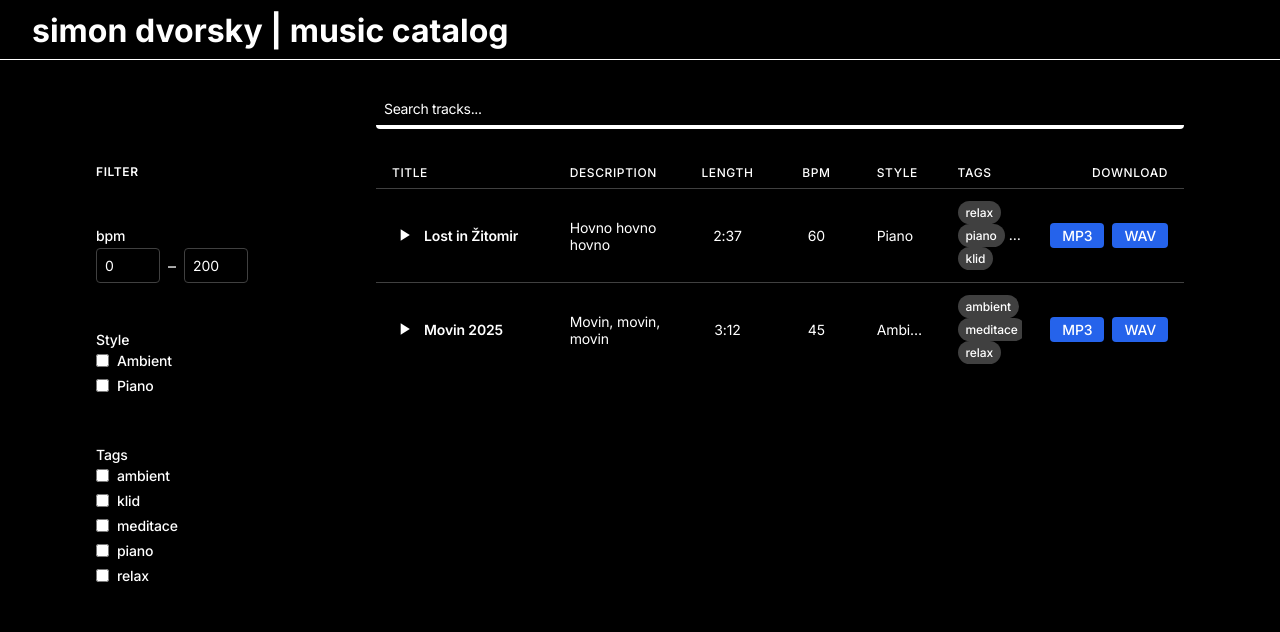
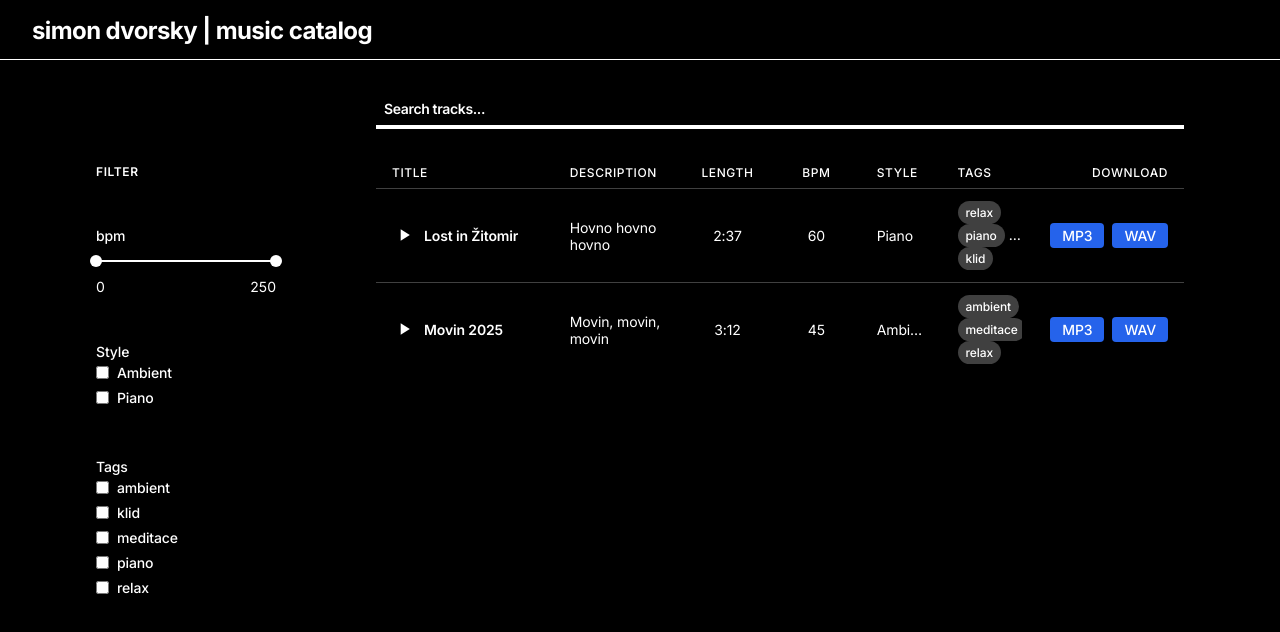
Before and after one commit to cortigiano23/hudebni-knihovna, a Next.js app: page / in a window 1280 px wide. Shown: the top 632 px of the page. Built offline with nearby package versions, Linux system fonts and the light colour scheme.

Commit message:
dobrej prototyp - funkční

```diff
--- a/components/TracksTable.tsx
+++ b/components/TracksTable.tsx
@@ -1,14 +1,16 @@
 'use client';
 
-import { useState } from "react";
+import { useState, useRef, useEffect } from "react";
 import { tracks } from "@/data/tracks";
 
 export default function TracksTable() {
   const [search, setSearch] = useState("");
   const [playingTrackId, setPlayingTrackId] = useState<string | null>(null);
-  const [bpmRange, setBpmRange] = useState<[number, number]>([0, 200]);
+  const [bpmRange, setBpmRange] = useState<[number, number]>([0, 250]);
   const [selectedTags, setSelectedTags] = useState<string[]>([]);
   const [selectedStyles, setSelectedStyles] = useState<string[]>([]);
+  const [isDragging, setIsDragging] = useState<'min' | 'max' | null>(null);
+  const sliderRef = useRef<HTMLDivElement>(null);
 
   // Get all unique tags and styles
   const allTags = Array.from(new Set(tracks.flatMap((track) => track.tags ?? [])));
@@ -19,6 +21,44 @@ export default function TracksTable() {
         .filter((style): style is string => style !== undefined)
     )
   );
+
+  const handleMouseDown = (e: React.MouseEvent, type: 'min' | 'max') => {
+    e.preventDefault();
+    setIsDragging(type);
+  };
+
+  const handleMouseMove = (e: MouseEvent) => {
+    if (!isDragging || !sliderRef.current) return;
+
+    const slider = sliderRef.current;
+    const rect = slider.getBoundingClientRect();
+    const x = Math.max(0, Math.min(e.clientX - rect.left, rect.width));
+    const percentage = x / rect.width;
+    const value = Math.round(percentage * 250);
+
+    if (isDragging === 'min') {
+      const newMin = Math.min(value, bpmRange[1] - 1);
+      setBpmRange([newMin, bpmRange[1]]);
+    } else {
+      const newMax = Math.max(value, bpmRange[0] + 1);
+      setBpmRange([bpmRange[0], newMax]);
+    }
+  };
+
+  const handleMouseUp = () => {
+    setIsDragging(null);
+  };
+
+  useEffect(() => {
+    if (isDragging) {
+      document.addEventListener('mousemove', handleMouseMove);
+      document.addEventListener('mouseup', handleMouseUp);
+    }
+    return () => {
+      document.removeEventListener('mousemove', handleMouseMove);
+      document.removeEventListener('mouseup', handleMouseUp);
+    };
+  }, [isDragging, bpmRange]);
 
   // Filter tracks based on all criteria
   const filteredTracks = tracks.filter((track) => {
@@ -64,26 +104,68 @@ export default function TracksTable() {
         {/* BPM Range */}
         <div style={{ marginBottom: '3rem' }}>
           <label>bpm</label>
-          <div className="bpm-inputs">
-            <input
-              type="number"
-              min={0}
-              max={bpmRange[1]}
-              value={bpmRange[0]}
-              onChange={(e) =>
-                setBpmRange([+e.target.value, bpmRange[1]])
-              }
+          <div
+            ref={sliderRef}
+            className="dual-range-slider"
+            style={{
+              position: 'relative',
+              height: '2px',
+              background: '#404040',
+              marginTop: '1rem',
+              marginBottom: '1rem',
+              width: '100%',
+              maxWidth: '180px',
+              cursor: 'pointer'
+            }}
+          >
+            <div
+              className="range-track"
+              style={{
+                position: 'absolute',
+                height: '100%',
+                background: '#ffffff',
+                left: `${(bpmRange[0] / 250) * 100}%`,
+                right: `${100 - (bpmRange[1] / 250) * 100}%`
+              }}
             />
-            <span>–</span>
-            <input
-              type="number"
-              min={bpmRange[0]}
-              max={300}
-              value={bpmRange[1]}
-              onChange={(e) =>
-                setBpmRange([bpmRange[0], +e.target.value])
-              }
+            <div
+              className="range-thumb min"
+              style={{
+                position: 'absolute',
+                width: '12px',
+                height: '12px',
+                background: '#ffffff',
+                borderRadius: '50%',
+                left: `${(bpmRange[0] / 250) * 100}%`,
+                transform: 'translate(-50%, -50%)',
+                top: '50%',
+                cursor: 'pointer',
+                zIndex: 1,
+                touchAction: 'none'
+              }}
+              onMouseDown={(e) => handleMouseDown(e, 'min')}
             />
+            <div
+              className="range-thumb max"
+              style={{
+                position: 'absolute',
+                width: '12px',
+                height: '12px',
+                background: '#ffffff',
+                borderRadius: '50%',
+                left: `${(bpmRange[1] / 250) * 100}%`,
+                transform: 'translate(-50%, -50%)',
+                top: '50%',
+                cursor: 'pointer',
+                zIndex: 1,
+                touchAction: 'none'
+              }}
+              onMouseDown={(e) => handleMouseDown(e, 'max')}
+            />
+          </div>
+          <div style={{ display: 'flex', justifyContent: 'space-between', fontSize: '0.875rem', maxWidth: '180px' }}>
+            <span>{bpmRange[0]}</span>
+            <span>{bpmRange[1]}</span>
           </div>
         </div>
 
--- a/styles/globals.css
+++ b/styles/globals.css
@@ -24,8 +24,9 @@ body {
 
 .site-header h1 {
   margin: 0;
-  font-size: 2rem;
+  font-size: 1.5rem;
   font-weight: 700;
+  letter-spacing: -0.025em;
 }
 
 .site-header .header-line {
@@ -79,12 +80,10 @@ body {
 
 /* Form elements */
 input[type="text"],
-input[type="number"] {
+input[type="number"],
+input[type="range"] {
   background-color: #000000;
   color: #ffffff;
-  border: 1px solid #404040;
-  padding: 0.5rem;
-  border-radius: 4px;
   font-size: 0.875rem;
   font-family: "Inter", -apple-system, BlinkMacSystemFont, sans-serif;
 }
@@ -101,7 +100,65 @@ input[type="text"] {
 
 input[type="text"]::placeholder {
   color: #ffffff;
-  font-weight: 400;
+  font-weight: 600;
+}
+
+/* Range input styles */
+input[type="range"] {
+  -webkit-appearance: none;
+  width: 100%;
+  height: 2px;
+  background: #404040;
+  border-radius: 2px;
+  outline: none;
+}
+
+input[type="range"]::-webkit-slider-thumb {
+  -webkit-appearance: none;
+  appearance: none;
+  width: 16px;
+  height: 16px;
+  background: #ffffff;
+  border-radius: 50%;
+  cursor: pointer;
+}
+
+input[type="range"]::-moz-range-thumb {
+  width: 16px;
+  height: 16px;
+  background: #ffffff;
+  border-radius: 50%;
+  cursor: pointer;
+  border: none;
+}
+
+input[type="range"]:focus {
+  outline: none;
+}
+
+input[type="range"]:focus::-webkit-slider-thumb {
+  background: #ffffff;
+}
+
+input[type="range"]:focus::-moz-range-thumb {
+  background: #ffffff;
+}
+
+/* Search container */
+.search-container {
+  position: relative;
+  width: 100%;
+}
+
+.search-icon {
+  position: absolute;
+  right: 0;
+  top: 50%;
+  transform: translateY(-50%);
+  width: 16px;
+  height: 16px;
+  pointer-events: none;
+  opacity: 0.8;
 }
 
 /* Table */
@@ -246,6 +303,7 @@ td:first-child span {
   display: inline-block;
   font-weight: 500;
   letter-spacing: -0.01em;
+  transition: background-color 0.2s ease;
 }
 
 .download-button:hover {
```
